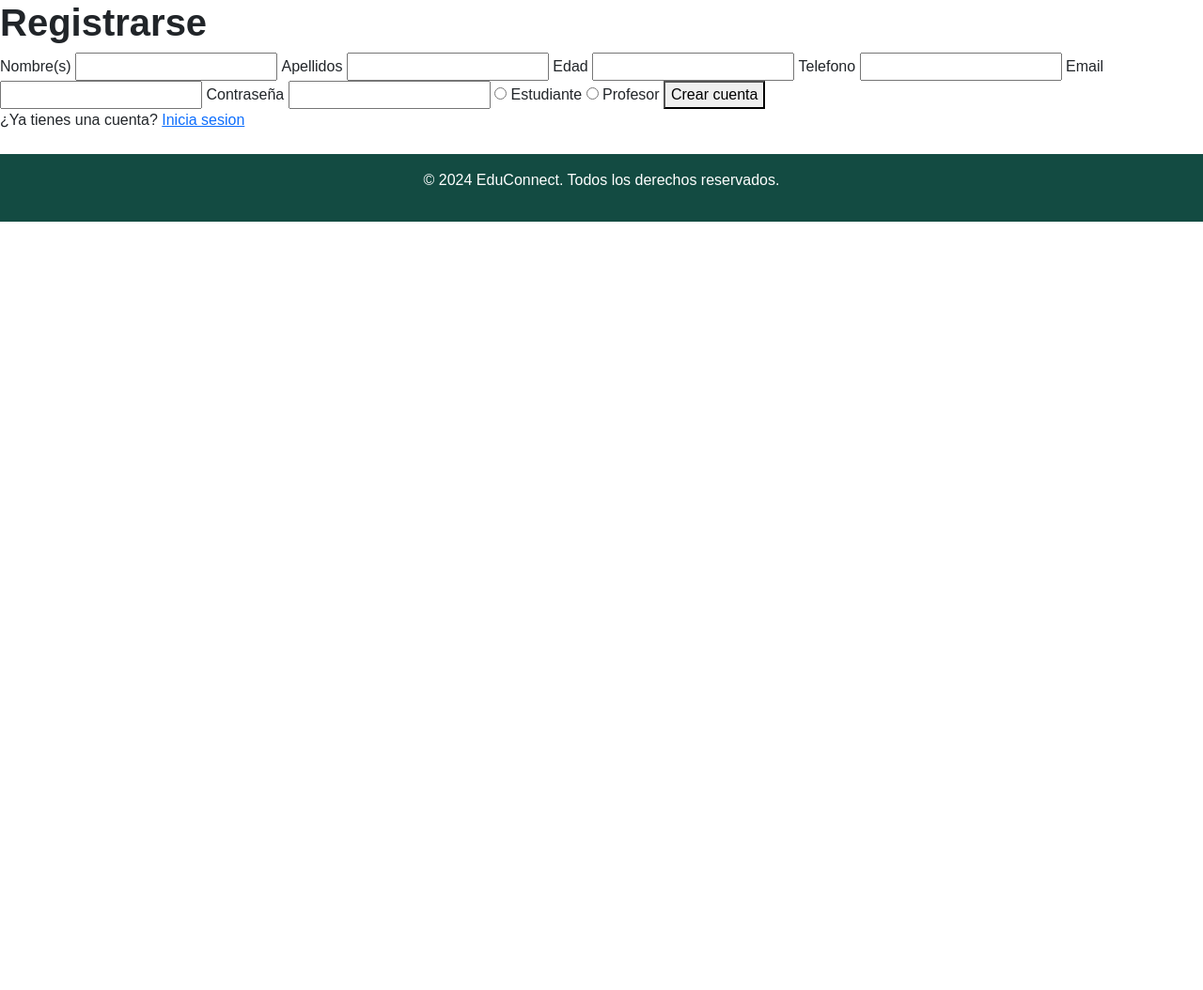
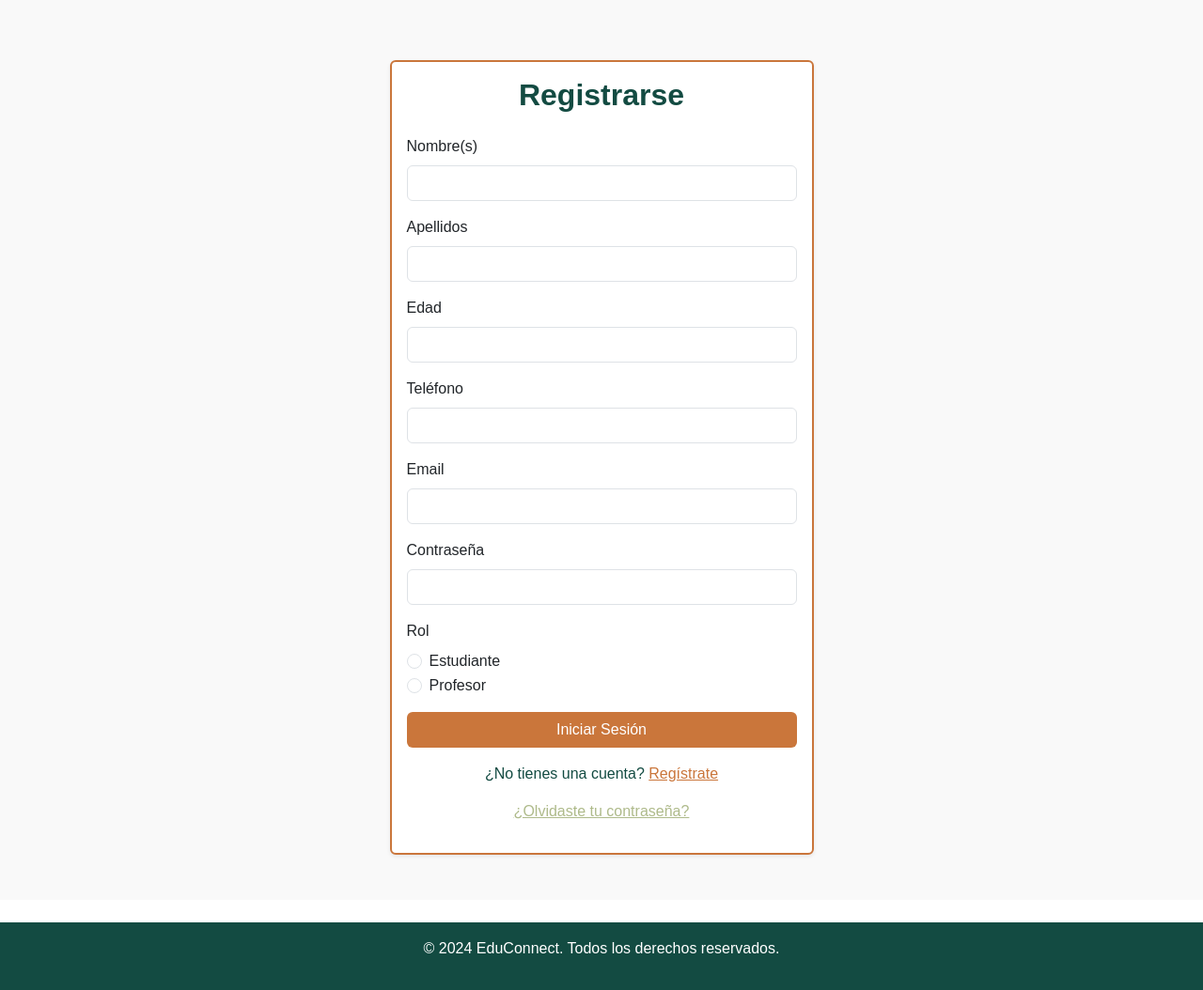
Before and after one commit to PatricioVargasR/Zavia_project, a Flask app: page /signup in a window 1280 px wide. Shown: the part 62-1116 px from the top of the page at 94% size. Before the commit the page ends 298 px from the top, so only its background shows below. Run offline with Flask 3, Linux system fonts and the light colour scheme.

Commit message:
Cambiios de signup

```diff
--- a/templates/signup.html
+++ b/templates/signup.html
@@ -1,43 +1,76 @@
 {% extends "base.html" %}
 
-{% block title %}Registrarse - Plataforma Educativa{% endblock %}
+{% block title %}Iniciar sesión - Zavia{% endblock %}
 
 {% block content %}
-            <h1>Registrarse</h1>
-        <form>
-            <label for="name">Nombre(s)</label>
-            <input type="text" id="name" name="name" required>
+<section class="login-page py-5" style="background-color: #F9F9F9;">
+    <div class="container">
+        <div class="row justify-content-center">
+            <div class="col-md-6 col-lg-5">
+                <div class="card shadow-sm" style="border-color: #CA763B;">
+                    <div class="card-body">
+                        <h2 class="text-center mb-4" style="color: #134B42;">Registrarse</h2>
+                        <form method="POST" action="{{ url_for('signup') }}">
+                            <!-- Nombre -->
+                            <div class="mb-3">
+                                <label for="name" class="form-label">Nombre(s)</label>
+                                <input type="text" id="name" name="name" class="form-control" required>
+                            </div>
 
-            <label for="apellido">Apellidos</label>
-            <input type="text" id="name" apellido="apellido" required>
+                            <!-- Apellidos -->
+                            <div class="mb-3">
+                                <label for="apellido" class="form-label">Apellidos</label>
+                                <input type="text" id="apellido" name="apellido" class="form-control" required>
+                            </div>
 
-            <label for="edad">Edad</label>
-            <input type="numer" id="edad" edad="edad">
+                            <!-- Edad -->
+                            <div class="mb-3">
+                                <label for="edad" class="form-label">Edad</label>
+                                <input type="number" id="edad" name="edad" class="form-control" required>
+                            </div>
 
-            <label for="telefono">Telefono</label>
-            <input type="number" id="number" name="telefono" required>
+                            <!-- Teléfono -->
+                            <div class="mb-3">
+                                <label for="telefono" class="form-label">Teléfono</label>
+                                <input type="number" id="telefono" name="telefono" class="form-control" required>
+                            </div>
 
-            <label for="email">Email</label>
-            <input type="email" id="email" name="email" required>
+                            <!-- Email -->
+                            <div class="mb-3">
+                                <label for="email" class="form-label">Email</label>
+                                <input type="email" id="email" name="email" class="form-control" required>
+                            </div>
 
-            <label for="contraseña">Contraseña</label>
-            <input type="password" id="password" name="contraseña" required>
+                            <!-- Contraseña -->
+                            <div class="mb-3">
+                                <label for="password" class="form-label">Contraseña</label>
+                                <input type="password" id="password" name="contraseña" class="form-control" required>
+                            </div>
 
-            <input type="radio" id="role-student" name="role" value="Student" required>
-            <label for="role-student">Estudiante</label>
-
-            <input type="radio" id="role-teacher" name="role" value="Teacher">
-            <label for="role-teacher">Profesor</label>
-
-            <button type="submit">Crear cuenta</button>
-        </form>
-        <p>¿Ya tienes una cuenta? <a href="#">Inicia sesion</a></p>
+                            <!-- Roles -->
+                            <div class="mb-3">
+                                <label class="form-label">Rol</label>
+                                <div class="form-check">
+                                    <input type="radio" id="role-student" name="role" value="Student" class="form-check-input" required>
+                                    <label for="role-student" class="form-check-label">Estudiante</label>
+                                </div>
+                                <div class="form-check">
+                                    <input type="radio" id="role-teacher" name="role" value="Teacher" class="form-check-input">
+                                    <label for="role-teacher" class="form-check-label">Profesor</label>
+                                </div>
+                            </div>
+                            <div class="d-grid">
+                                <button type="submit" class="btn text-white" style="background-color: #CA763B;">Iniciar Sesión</button>
+                            </div>
+                        </form>
+                        <div class="mt-3 text-center">
+                            <p style="color: #134B42;">¿No tienes una cuenta? <a href="{{ url_for('signup') }}" style="color: #CA763B;">Regístrate</a></p>
+                            <p><a href="{{ url_for('index') }}" style="color: #AEBA8A;">¿Olvidaste tu contraseña?</a></p>
+                        </div>
+                    </div>
+                </div>
+            </div>
+        </div>
     </div>
-</body>
-</html>
-
-
-
-
-
+</section>
 {% endblock %}
```
